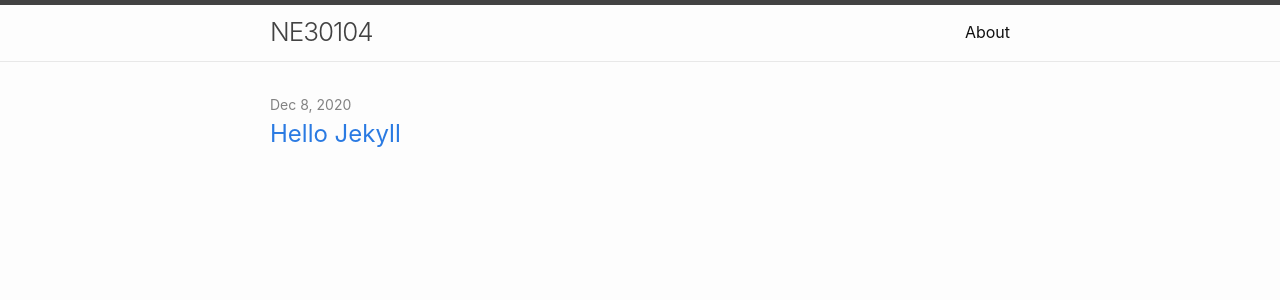
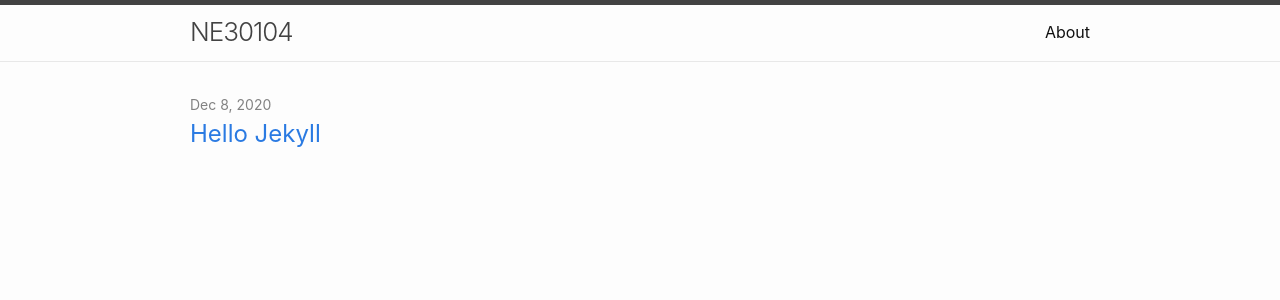
Before and after one commit to liyangxia/NoteBook, a Jekyll site: the page built from index.md, in a window 1280 px wide. Shown: the top 300 px of the page. Built offline with Jekyll 4.4.1, drawn with Linux system fonts in a browser that asks for light colours.

Commit message:
resize page wide

```diff
--- a/_sass/minima/initialize.scss
+++ b/_sass/minima/initialize.scss
@@ -14,7 +14,7 @@ $spacing-unit:     30px !default;
 $table-text-align: left !default;
 
 // Width of the content area
-$content-width:    800px !default;
+$content-width:    960px !default;
 
 $on-palm:          600px !default;
 $on-laptop:        800px !default;
```
